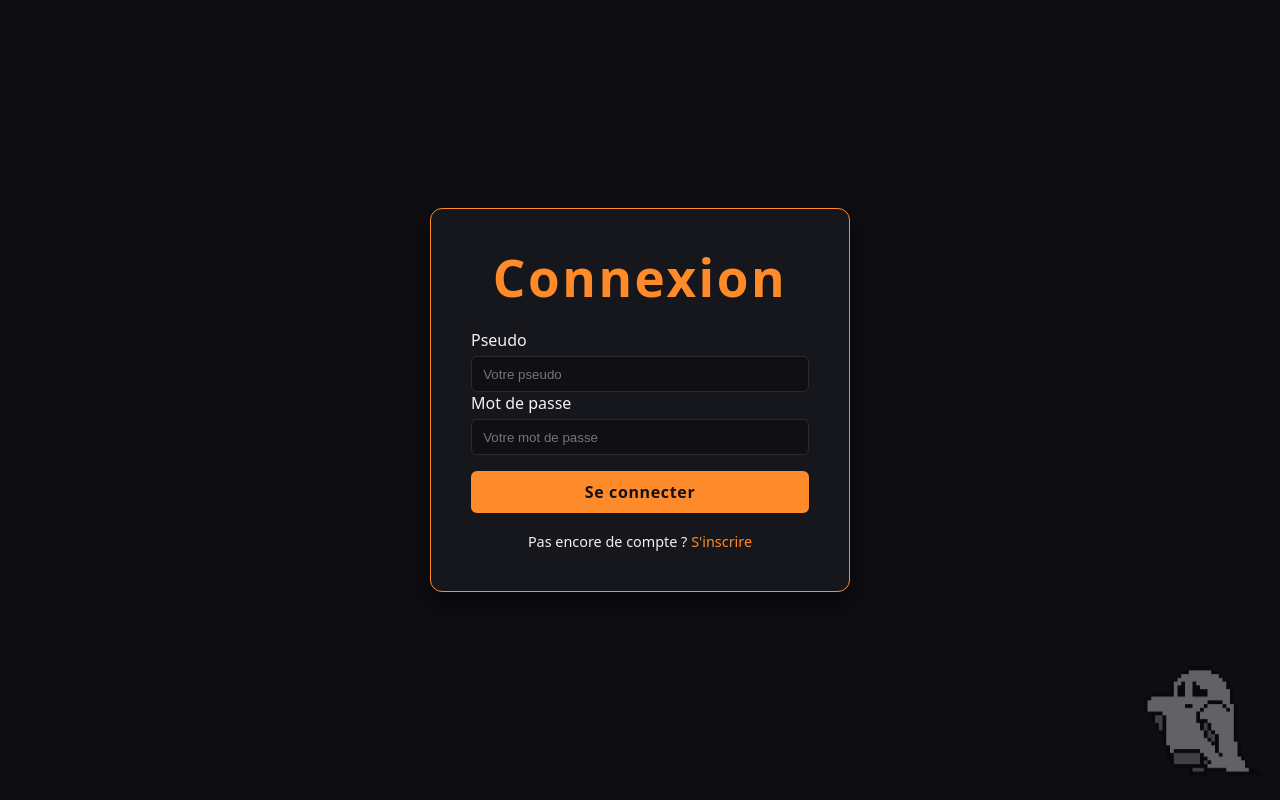
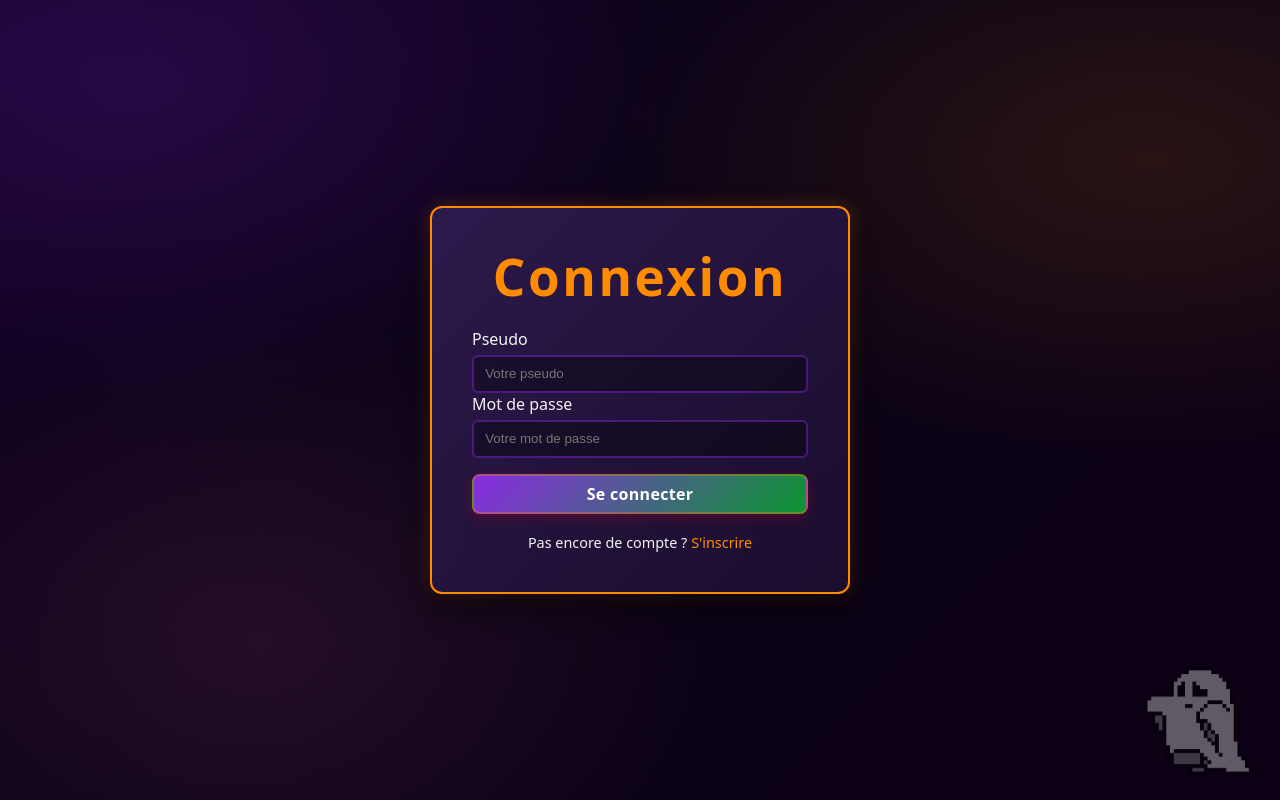
Before and after one commit to TshiGabrielle/AEMT_React_Examen2026, a React (Vite) app: page /auth/login in a window 1280 px wide. Built offline with nearby package versions, Linux system fonts and the light colour scheme.

Commit message:
amélioration du design

```diff
--- a/src/App.css
+++ b/src/App.css
@@ -62,6 +62,7 @@ body {
 
 .mode-switch {
   display: flex;
+  display : flex;
   align-items: center;
   gap: 0.6rem;
   background: transparent;
@@ -308,6 +309,34 @@ body {
   transform: scale(1.2);
 }
 
+/* Bouton déconnexion (réutilisé sur auth) */
+.btn-logout {
+  background: linear-gradient(135deg, #8a2be2 0%, #0b9630 100%);
+  color: #fff;
+  border: 2px solid rgba(255, 140, 0, 0.35);
+  padding: 0.45rem 0.8rem;
+  border-radius: 8px;
+  cursor: pointer;
+  font-weight: 700;
+  letter-spacing: 0.3px;
+  transition: all 0.25s ease;
+  box-shadow: 0 4px 14px rgba(176, 0, 32, 0.35);
+}
+
+.btn-logout:hover {
+  background: linear-gradient(135deg, #2163be2f 0%, #067f65 100%);
+  border-color: #ff8c00;
+  border-color : #ff8c00;
+  transform: translateY(-1px);
+  box-shadow: 0 6px 18px rgba(176, 0, 32, 0.45);
+}
+
+
+.btn-logout:active {
+  transform: translateY(0);
+
+}
+
 /* EDITOR */
 .editor {
   flex: 1;
@@ -397,7 +426,15 @@ body {
   height: 100%;
   overflow-y: auto;
   background: rgba(0, 0, 0, 0.2);
-  color : white
+  color : white;
+  overflow-wrap: anywhere;
+  word-break: break-word;
+}
+
+.markdown-preview pre,
+.markdown-preview code {
+  white-space: pre-wrap;
+  word-break: break-word;
 }
 
 .markdown-preview h1 {
--- a/src/features/auth/auth.css
+++ b/src/features/auth/auth.css
@@ -7,7 +7,17 @@
   align-items: center;
   justify-content: center;
 
-  background-color: #0e0e12;
+  background-color: #0b0416;
+  background-image:
+    radial-gradient(1000px 600px at 10% 10%, rgba(138, 43, 226, 0.18), transparent 55%),
+    radial-gradient(900px 500px at 90% 20%, rgba(255, 140, 0, 0.12), transparent 60%),
+    radial-gradient(700px 500px at 20% 80%, rgba(255, 105, 180, 0.10), transparent 65%),
+    radial-gradient(2px 2px at 15% 25%, rgba(255, 255, 255, 0.22), transparent 60%),
+    radial-gradient(1.5px 1.5px at 35% 65%, rgba(255, 255, 255, 0.18), transparent 60%),
+    radial-gradient(1px 1px at 70% 35%, rgba(255, 255, 255, 0.14), transparent 60%),
+    radial-gradient(2px 2px at 85% 75%, rgba(255, 255, 255, 0.20), transparent 60%),
+    linear-gradient(135deg, #120026 0%, #0b0416 45%, #0d0015 100%);
+  background-attachment: fixed;
   color: #f2f2f2;
   font-family: system-ui, sans-serif;
 }
@@ -20,14 +30,14 @@
   max-width: 420px;
   padding: 2.5rem;
 
-  background-color: #16161d;
+  background: linear-gradient(135deg, rgba(45, 27, 78, 0.95) 0%, rgba(26, 13, 46, 0.95) 100%);
   border-radius: 12px;
 
   /* légère bordure orange pour rappeler le thème Halloween */
-  border: 1px solid #ff8a2a;
+  border: 2px solid #ff8c00;
 
   /* ombre simple pour détacher la carte du fond */
-  box-shadow: 0 12px 24px rgba(0, 0, 0, 0.6);
+  box-shadow: 0 12px 28px rgba(0, 0, 0, 0.6), 0 0 18px rgba(255, 140, 0, 0.25);
 }
 
 /* Titre principal */
@@ -35,7 +45,7 @@
   margin-bottom: 1.5rem;
   text-align: center;
   letter-spacing: 0.05em;
-  color: #ff8a2a;
+  color: #ff8c00;
 }
 
 /*
@@ -49,8 +59,8 @@
   padding: 0.6rem 0.7rem;
   margin-top: 0.3rem;
 
-  background-color: #0f0f14;
-  border: 1px solid #2a2a33;
+  background-color: rgba(0, 0, 0, 0.35);
+  border: 2px solid rgba(138, 43, 226, 0.45);
   border-radius: 6px;
 
   color: #eee;
@@ -59,7 +69,8 @@
 /* Mise en évidence du champ actif */
 .auth-card input:focus {
   outline: none;
-  border-color: #ff8a2a;
+  border-color: #ff8c00;
+  box-shadow: 0 0 10px rgba(138, 43, 226, 0.4);
 }
 
 /*
@@ -70,21 +81,10 @@
 .auth-card button {
   width: 100%;
   margin-top: 1rem;
-  padding: 0.6rem;
-
-  background-color: #ff8a2a;
-  border: none;
-  border-radius: 6px;
-
-  color: #111;
-  font-weight: 600;
-  letter-spacing: 0.04em;
-
-  cursor: pointer;
 }
 
-.auth-card button:hover {
-  background-color: #ffa24d;
+.auth-btn {
+  width: 100%;
 }
 
 /* Texte de navigation (login / register) */
@@ -95,7 +95,7 @@
 }
 
 .auth-switch a {
-  color: #ff8a2a;
+  color: #ff8c00;
   text-decoration: none;
 }
 
--- a/src/features/auth/components/LoginForm.tsx
+++ b/src/features/auth/components/LoginForm.tsx
@@ -72,7 +72,7 @@ export default function LoginForm() {
 
       {/* btn de soumission */}
       <div>
-        <button type="submit">Se connecter</button>
+        <button type="submit" className="btn-logout auth-btn">Se connecter</button>
       </div>
 
     </form>
--- a/src/features/notes/components/NotesEditor.tsx
+++ b/src/features/notes/components/NotesEditor.tsx
@@ -2,6 +2,7 @@ import React from "react";
 import { NotesExportService } from "../../../services/NotesExportService.js";
 import { useState, useEffect } from "react";
 import { NoteLinksRenderer } from "./NoteLinks.js";
+import { ConfirmModal } from "./ConfirmModal.js";
 
 
 // instance du service d’exportation
@@ -97,6 +98,7 @@ export function NotesEditor({
   // Affichage de l’aide Markdown
   const [showHelp, setShowHelp] = useState(false);  // Message de sauvegarde réussie
   const [showSaveSuccess, setShowSaveSuccess] = useState(false);
+  const [showEmptyPdfWarning, setShowEmptyPdfWarning] = useState(false);
   // Fonction interne : calcule les métadonnées
   function computeStats(text: string) {
     const chars = text.length;
@@ -112,13 +114,21 @@ export function NotesEditor({
     computeStats(content);
   }, [content]);
 
-  async function handleDownloadPdf() {
+  async function downloadPdf() {
     const blob = await notesExportService.downloadPdf(noteId);
     const url = URL.createObjectURL(blob);
     const a = document.createElement("a");
     a.href = url;
     a.download = `${title || "note"}.pdf`;
     a.click();
+  }
+
+  function handleDownloadPdf() {
+    if (!content.trim()) {
+      setShowEmptyPdfWarning(true);
+      return;
+    }
+    void downloadPdf();
   }
 
   async function handleDownloadZip() {
@@ -237,6 +247,21 @@ export function NotesEditor({
 
       {/* Aide Markdown */}
       {showHelp && <MarkdownHelp onClose={() => setShowHelp(false)} />}
+
+      {/* Avertissement export PDF vide */}
+      <ConfirmModal
+        isOpen={showEmptyPdfWarning}
+        onClose={() => setShowEmptyPdfWarning(false)}
+        onConfirm={() => {
+          setShowEmptyPdfWarning(false);
+          void downloadPdf();
+        }}
+        title="Exporter un PDF vide ?"
+        message="La note est vide. Voulez-vous quand même exporter un PDF vide ?"
+        confirmText="Exporter"
+        cancelText="Annuler"
+        danger={false}
+      />
     </main>
   );
 }
--- a/src/features/notes/layouts/NotesLayout.tsx
+++ b/src/features/notes/layouts/NotesLayout.tsx
@@ -37,6 +37,8 @@ export function NotesLayout() {
   const [error, setError] = useState<string | null>(null);
   const [showCreateFolderModal, setShowCreateFolderModal] = useState(false);
   const [createFolderParentId, setCreateFolderParentId] = useState<number | null>(null);
+  const [showCreateNoteModal, setShowCreateNoteModal] = useState(false);
+  const [createNoteParentId, setCreateNoteParentId] = useState<number | null>(null);
   const [showDeleteNoteModal, setShowDeleteNoteModal] = useState(false);
   const [noteToDelete, setNoteToDelete] = useState<{ id: number; name: string } | null>(null);
 
@@ -168,10 +170,18 @@ export function NotesLayout() {
     };
   };
 
+  const handleCreateNoteRequest = (folderId: number | null = null) => {
+    setCreateNoteParentId(folderId);
+
+    setShowCreateNoteModal(true);
+  };
+
   // Créer une note avec mise à jour locale
-  const handleCreateNote = async (folderId: number | null = null) => {
+  const handleCreateNoteConfirm = async (name: string) => {
     try {
-      const newNote = await createNote(folderId);
+      const folderId = createNoteParentId;
+      const noteName = name?.trim() || 'Nouvelle note';
+      const newNote = await createNote(folderId, noteName);
 
       if (newNote) {
         // Mise à jour locale de l'arborescence
@@ -186,9 +196,13 @@ export function NotesLayout() {
           }, 50);
         }
       }
+      setShowCreateNoteModal(false);
+      setCreateNoteParentId(null);
     } catch (error) {
       setError('Erreur lors de la création de la note');
       console.error(error);
+      setShowCreateNoteModal(false);
+      setCreateNoteParentId(null);
     }
   };
 
@@ -365,14 +379,7 @@ export function NotesLayout() {
         <div style={{ width: '120px' }}>
           <button
             onClick={handleLogout}
-            style={{
-              background: '#b00020',
-              color: 'white',
-              border: 'none',
-              padding: '0.4rem 0.7rem',
-              borderRadius: '6px',
-              cursor: 'pointer'
-            }}
+            className="btn-logout"
           >
             Déconnexion
           </button>
@@ -422,6 +429,22 @@ export function NotesLayout() {
         cancelText="Annuler"
       />
 
+      {/* Modale pour créer une note */}
+      <InputModal
+        isOpen={showCreateNoteModal}
+        onClose={() => {
+          setShowCreateNoteModal(false);
+          setCreateNoteParentId(null);
+        }}
+        onConfirm={handleCreateNoteConfirm}
+        title="Créer une nouvelle note"
+        label="Nom de la note"
+        placeholder="Entrez le nom de la note..."
+        defaultValue="Nouvelle note"
+        confirmText="Créer"
+        cancelText="Annuler"
+      />
+
       {/* Modale pour supprimer une note */}
       <ConfirmModal
         isOpen={showDeleteNoteModal}
@@ -456,10 +479,10 @@ export function NotesLayout() {
             rootNotes={rootNotes}
             selectedId={selectedNote?.id}
             onSelect={loadNote}
-            onCreate={() => handleCreateNote(null)}
+            onCreate={() => handleCreateNoteRequest(null)}
             onDelete={(id) => handleDeleteNoteRequest(id, "")}
             onCreateFolder={handleCreateFolder}
-            onCreateNoteInFolder={(folderId) => handleCreateNote(folderId)}
+            onCreateNoteInFolder={(folderId) => handleCreateNoteRequest(folderId)}
             onRenameFolder={handleRenameFolder}
             onDeleteFolder={handleDeleteFolder}
             onDeleteNoteRequest={handleDeleteNoteRequest}
--- a/src/services/NotesService.tsx
+++ b/src/services/NotesService.tsx
@@ -95,8 +95,8 @@ export function useNotes() {
     }
   }
 
-  // --- Crée une note SANS popup, l'ouvre directement dans l'éditeur
-  async function createNote(folderId: number | null = null) {
+  // --- Crée une note avec nom, l'ouvre directement dans l'éditeur
+  async function createNote(folderId: number | null = null, name = 'Nouvelle note') {
     try {
 
       const userId = AuthService.getUser();
@@ -108,7 +108,7 @@ export function useNotes() {
         method: 'POST',
         headers: { 'Content-Type': 'application/json' },
         body: JSON.stringify({
-          name: 'Nouvelle note',
+          name,
           content_markdown: '',
           idFolder: folderId,
           userId: userId
@@ -128,8 +128,8 @@ export function useNotes() {
       // Retourner la note créée pour mise à jour locale
       return {
         id: created.id,
-        name: created.name || 'Nouvelle note',
-        title: created.name || 'Nouvelle note',
+        name: created.name || name,
+        title: created.name || name,
         folderId: folderId
       };
     } catch (error) {
```
